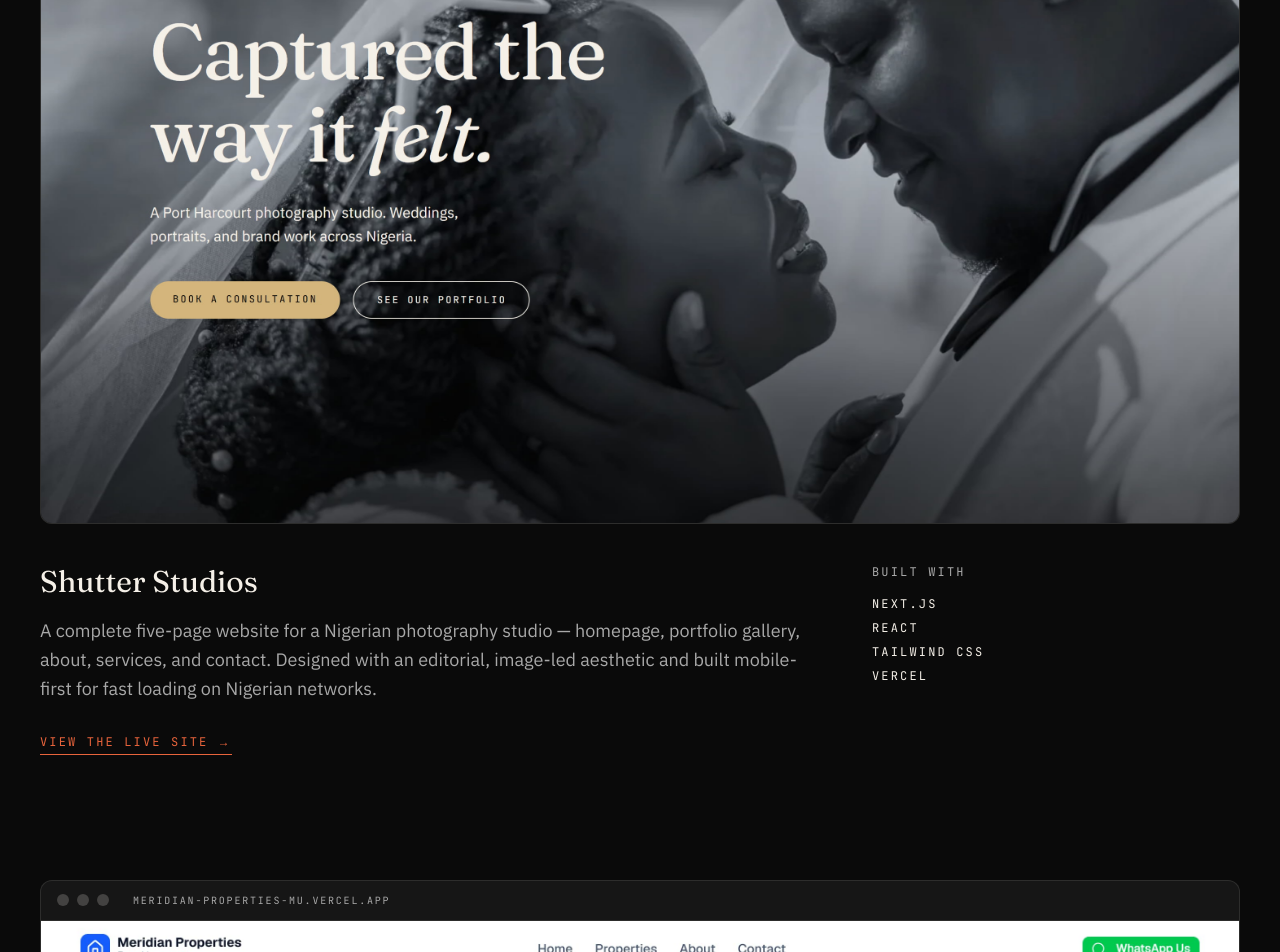
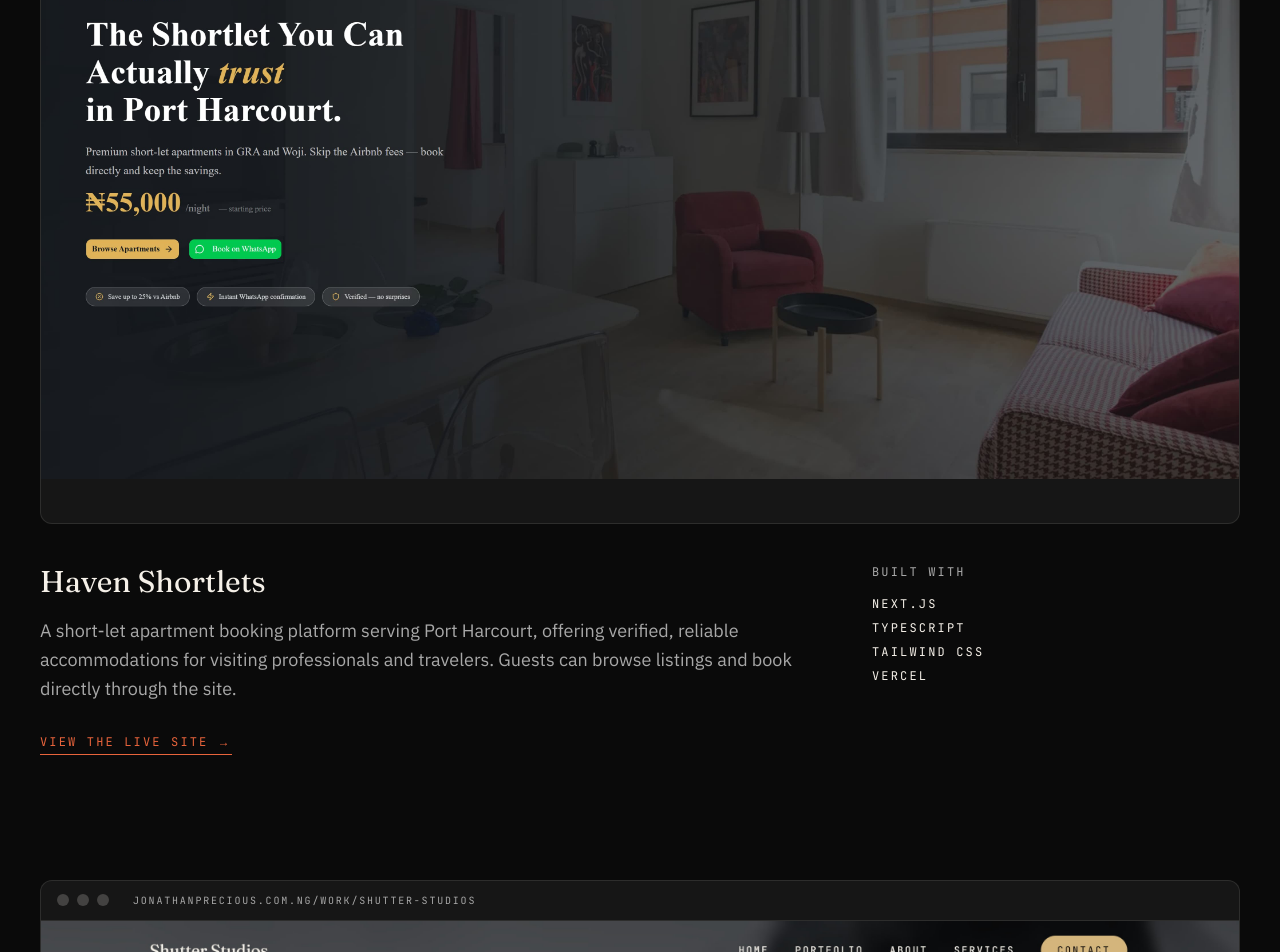
Before and after one commit to THESOURCEC0D3/portfolio, a Next.js app: page / in a window 1280 px wide. Shown: the part 1358-2310 px from the top of the page. Built offline with nearby package versions, Linux system fonts and the light colour scheme.

Commit message:
I added haven-shortlets to the portfolio

```diff
--- a/app/components/FeaturedWork.tsx
+++ b/app/components/FeaturedWork.tsx
@@ -18,6 +18,72 @@ export default function FeaturedWork() {
         </div>
 
         <div className="space-y-24 md:space-y-32">
+          <div className="group">
+            <a
+              href="https://haven-shortlets.vercel.app/"
+              target="_blank"
+              rel="noopener noreferrer"
+              className="block relative rounded-xl overflow-hidden border border-[var(--color-pf-cream)]/10 bg-[var(--color-pf-dark-elevated)]"
+            >
+              <div className="flex items-center gap-2 px-4 py-3 border-b border-[var(--color-pf-cream)]/10">
+                <span className="w-3 h-3 rounded-full bg-[var(--color-pf-cream)]/20" />
+                <span className="w-3 h-3 rounded-full bg-[var(--color-pf-cream)]/20" />
+                <span className="w-3 h-3 rounded-full bg-[var(--color-pf-cream)]/20" />
+                <span className="font-mono text-[10px] text-[var(--color-pf-muted)] ml-4">
+                  haven-shortlets.vercel.app
+                </span>
+              </div>
+
+              <div className="relative aspect-[16/10] w-full overflow-hidden">
+                <Image
+                  src="/images/haven-shortlets-preview.jpg"
+                  alt="Haven Shortlets — your trusted shortlet company"
+                  fill
+                  className="object-contain group-hover:scale-[1.02] transition-transform duration-700"
+                  sizes="100vw"
+                />
+              </div>
+            </a>
+
+            <div className="grid md:grid-cols-3 gap-8 md:gap-12 mt-10">
+              <div className="md:col-span-2">
+                <h3 className="font-serif text-2xl md:text-3xl text-[var(--color-pf-cream)] mb-4">
+                  Haven Shortlets
+                </h3>
+                <p className="text-[var(--color-pf-muted)] text-base md:text-lg leading-relaxed mb-6">
+                  A short-let apartment booking platform serving Port Harcourt,
+                  offering verified, reliable accommodations for visiting
+                  professionals and travelers. Guests can browse listings and
+                  book directly through the site.
+                </p>
+                <a
+                  href="https://haven-shortlets.vercel.app/"
+                  target="_blank"
+                  rel="noopener noreferrer"
+                  className="font-mono text-xs text-[var(--color-pf-orange)] border-b border-[var(--color-pf-orange)] pb-1 hover:text-[var(--color-pf-cream)] hover:border-[var(--color-pf-cream)] transition-colors"
+                >
+                  View the live site →
+                </a>
+              </div>
+
+              <div>
+                <p className="font-mono text-xs text-[var(--color-pf-muted)] mb-4">
+                  Built with
+                </p>
+                <ul className="space-y-2">
+                  {["Next.js", "TypeScript", "Tailwind CSS", "Vercel"].map((tech) => (
+                    <li
+                      key={tech}
+                      className="font-mono text-xs text-[var(--color-pf-cream)]"
+                    >
+                      {tech}
+                    </li>
+                  ))}
+                </ul>
+              </div>
+            </div>
+          </div>
+
           <div className="group">
             <Link
               href="/work/shutter-studios"
```
Also changed, not shown: public/images/haven-shortlets-preview.jpg (added).
